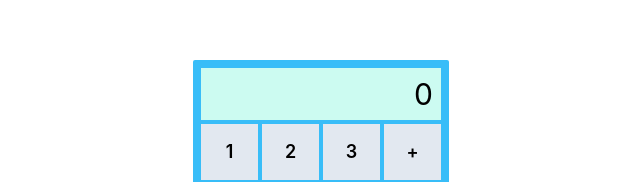
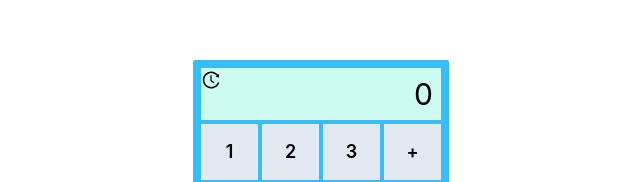
Before and after one commit to neerajgurung2099/react-calculator, a React (Create React App) app: page / in a window 1280 px wide. Shown: the part 186-368 px from the top of the page, without its empty margins (319-959 px from the left). Built offline with nearby package versions, Linux system fonts and the light colour scheme.

Commit message:
Added history icon in result

```diff
--- a/package.json
+++ b/package.json
@@ -12,6 +12,7 @@
     "@types/react-dom": "^18.2.7",
     "react": "^18.2.0",
     "react-dom": "^18.2.0",
+    "react-icons": "^4.10.1",
     "react-scripts": "5.0.1",
     "typescript": "^4.9.5",
     "web-vitals": "^2.1.4"
--- a/src/components/DisplayResult.tsx
+++ b/src/components/DisplayResult.tsx
@@ -1,8 +1,13 @@
 import { useExpression } from "../App";
+import { AiOutlineHistory } from "react-icons/ai";
 const DisplayResult = () => {
   const { expression } = useExpression();
   return (
-    <div className="w-full">
+    <div className="w-full relative">
+      <AiOutlineHistory
+        size={20}
+        className="absolute top-0.5 cursor-pointer "
+      />
       <input
         disabled
         value={expression}
```
Also changed, not shown: 1 other file (tests, documents, lock files or other folders).
